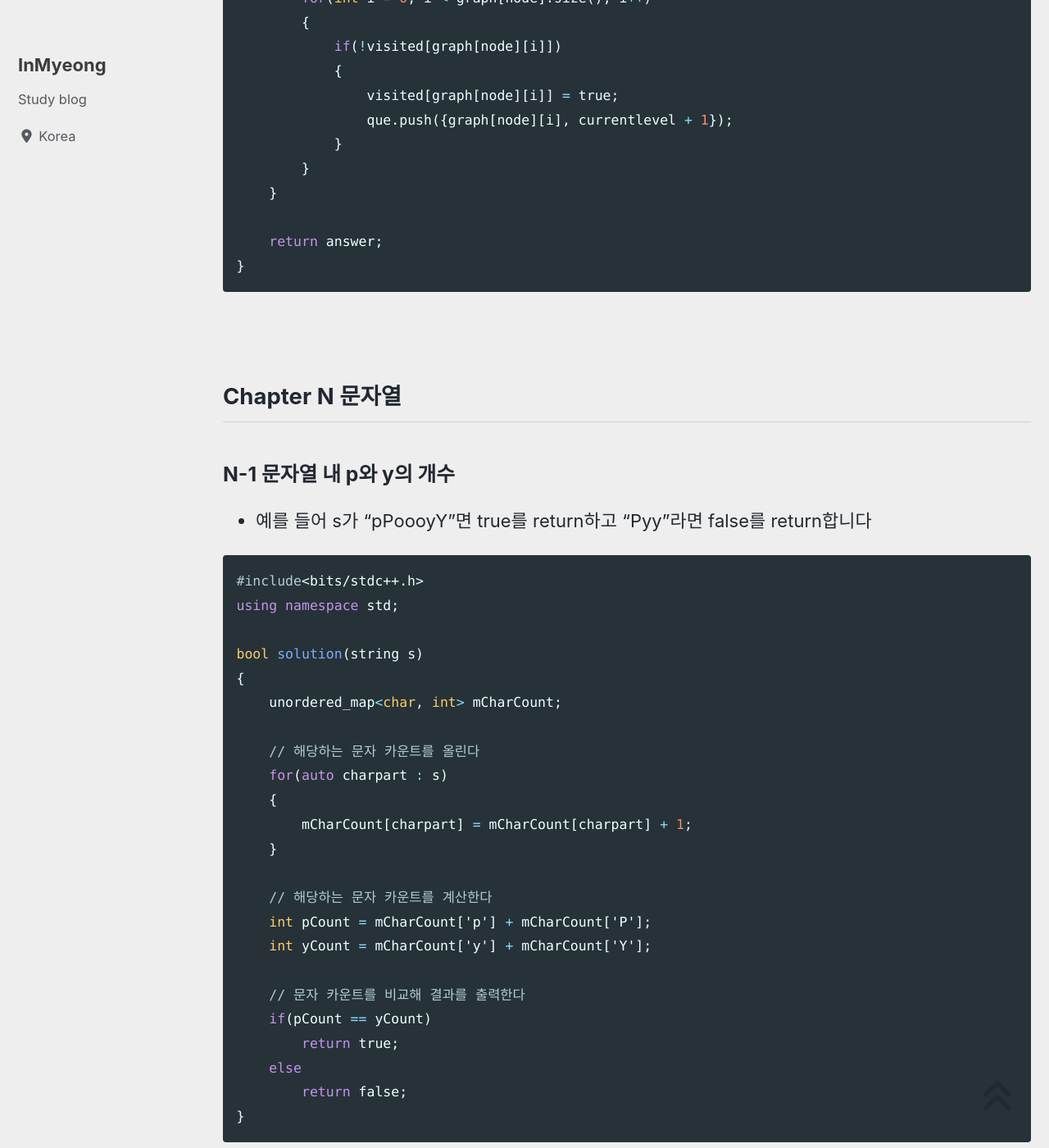
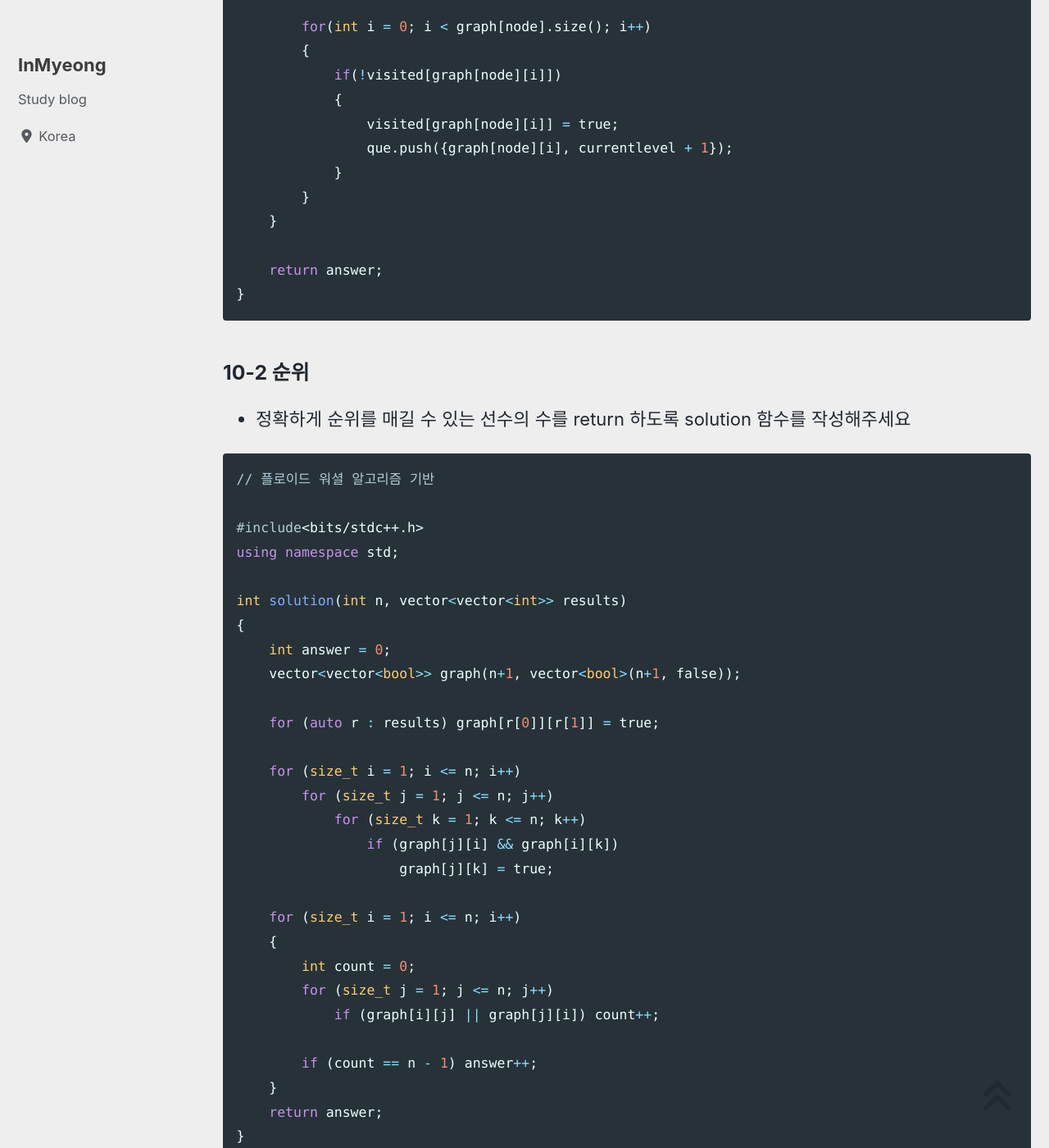
Before and after one commit to devMyeong/devMyeong.github.io, a Jekyll site: the page built from _posts/codingTest/2022-07-06-프로그래머스.md, in a window 1280 px wide and 1400 px high, scrolled down 64656 px. Shown: the whole window at 82% size. Built offline with Jekyll 4.4.1, drawn with Linux system fonts in a browser that asks for light colours; cached includes are drawn as plain includes; nearby versions of some CDN libraries; some web fonts are replaced; comment, search, counter and statistics services are not loaded.

Commit message:
Docs : 프로그래머스 그래프 알고리즘 추가

````diff
--- a/_posts/codingTest/2022-07-06-프로그래머스.md
+++ b/_posts/codingTest/2022-07-06-프로그래머스.md
@@ -1898,6 +1898,40 @@ int solution(int n, vector<vector<int>> edge)
 }
 ```
 
+### 10-2 순위
+- 정확하게 순위를 매길 수 있는 선수의 수를 return 하도록 solution 함수를 작성해주세요
+
+```cpp
+// 플로이드 워셜 알고리즘 기반
+
+#include<bits/stdc++.h>
+using namespace std;
+
+int solution(int n, vector<vector<int>> results)
+{
+    int answer = 0;
+    vector<vector<bool>> graph(n+1, vector<bool>(n+1, false));
+
+    for (auto r : results) graph[r[0]][r[1]] = true;
+
+    for (size_t i = 1; i <= n; i++)
+        for (size_t j = 1; j <= n; j++)
+            for (size_t k = 1; k <= n; k++)
+                if (graph[j][i] && graph[i][k])
+                    graph[j][k] = true;
+
+    for (size_t i = 1; i <= n; i++)
+    {
+        int count = 0;
+        for (size_t j = 1; j <= n; j++)
+            if (graph[i][j] || graph[j][i]) count++;
+
+        if (count == n - 1) answer++;
+    }
+    return answer;
+}
+```
+
 <br>
 
 ## Chapter N 문자열
````
